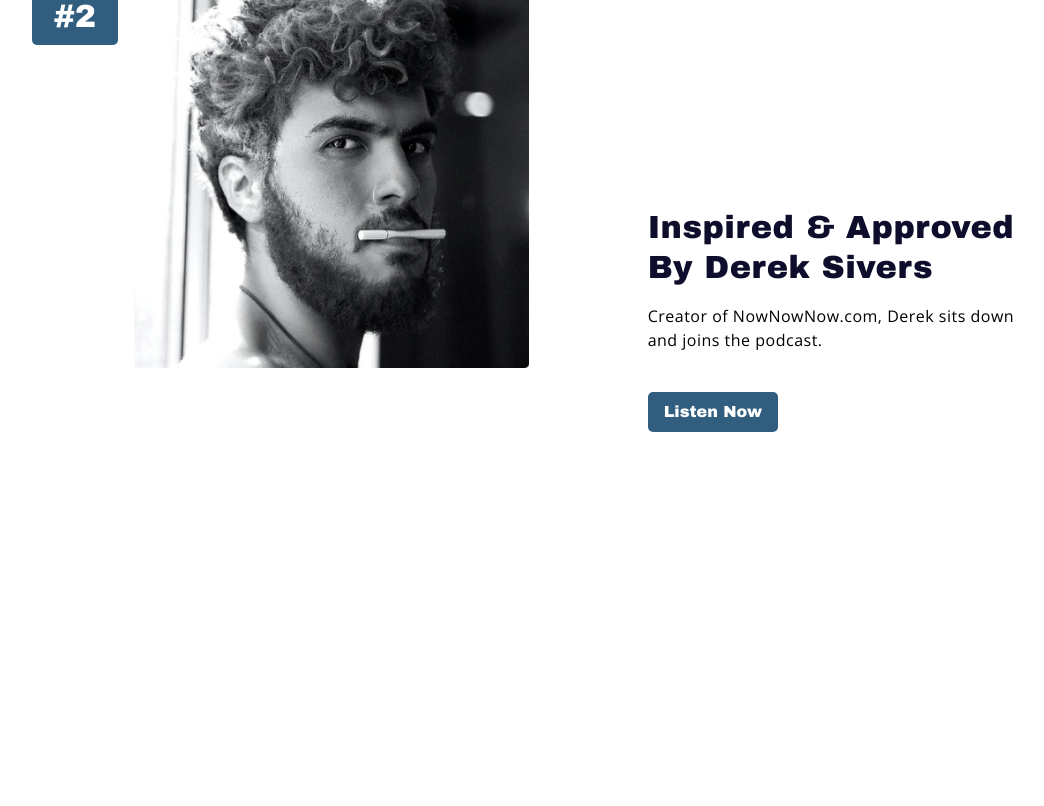
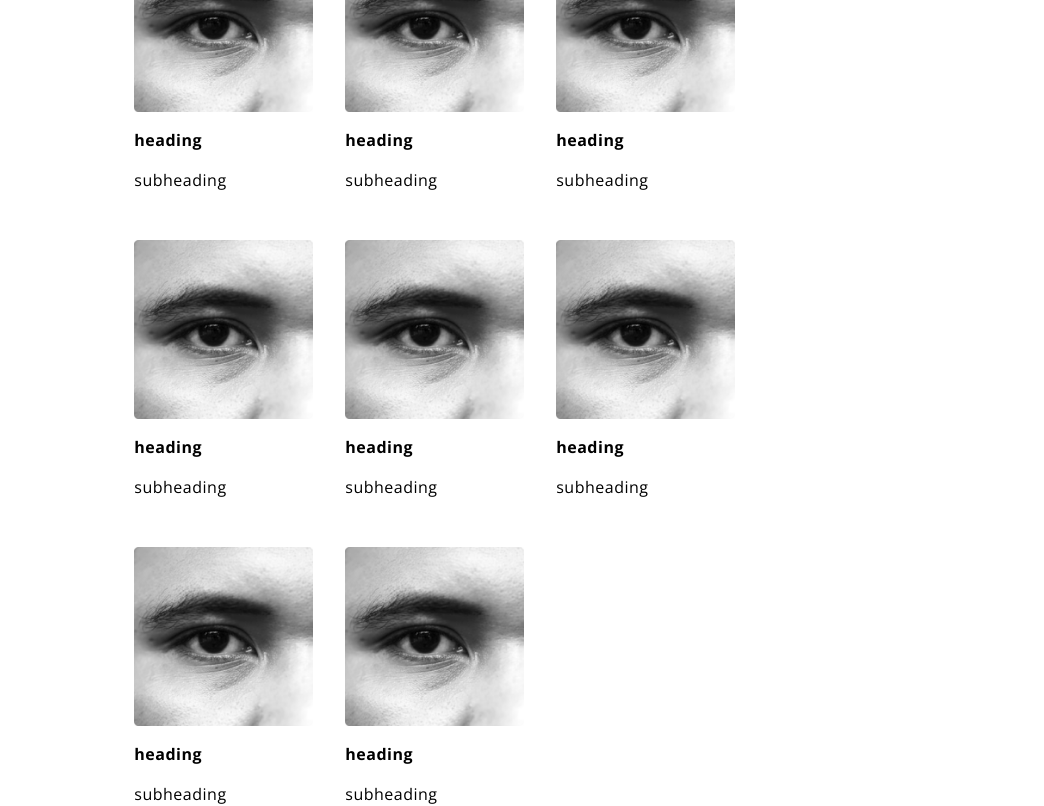
Before and after one commit to jaygal0/lcnnn, a Next.js app: page / in a window 1280 px wide. Shown: the part 2680-3486 px from the top of the page, without its empty margins (103-1147 px from the left). Before the commit the page ends 3240 px from the top, so only its background shows below. Built offline with nearby package versions, Linux system fonts and the light colour scheme; no server answers.

Commit message:
sorting out the episodes compnent still

```diff
--- a/components/Cards.js
+++ b/components/Cards.js
@@ -1,9 +1,35 @@
+import Image from 'next/image'
 import React from 'react'
 import styled from 'styled-components'
 
-const Cards = () => {
+const Wrapper = styled.div`
+  display: flex;
+  flex-direction: column;
+  width: calc(100% / 4.5);
+`
+const ImageWrapper = styled.div`
+  border-radius: ${({ theme }) => theme.borderRadius};
+  position: relative;
+  padding-bottom: 100%;
+  background: red;
+  margin-bottom: ${({ theme }) => theme.margin.small};
+`
+const Title = styled.p`
+  font-weight: bold;
+`
+const Subtitle = styled.p``
+
+const Cards = ({ image, title, subtitle }) => {
   // FIXME: Figure this out. How to set this up properly.
-  return <Wrapper></Wrapper>
+  return (
+    <Wrapper>
+      <ImageWrapper>
+        <Image src="/card.jpg" layout="fill" objectFit="cover" />
+      </ImageWrapper>
+      <Title>{title}</Title>
+      <Subtitle>{subtitle}</Subtitle>
+    </Wrapper>
+  )
 }
 
 export default Cards
--- a/components/Episodes.js
+++ b/components/Episodes.js
@@ -3,27 +3,39 @@ import styled from 'styled-components'
 import { Heading, SectionFlex } from '../styles'
 import AudioPlayer from './AudioPlayer'
 import ButtonMain from './ButtonMain'
+import Cards from './Cards'
 
 const PopularEpisodesWrapper = styled.div`
   display: flex;
   justify-content: space-between;
   align-items: center;
+  margin-bottom: ${({ theme }) => theme.margin.small};
 `
 const CardWrapper = styled.div`
   display: flex;
+  gap: 3.2rem;
+  flex-wrap: wrap;
 `
 
 const Episodes = ({ title, position }) => {
   return (
     <SectionFlex>
       <h2>latest episodes</h2>
-      <h2>latest episodes</h2>
       <AudioPlayer title={title} position={position} />
       <PopularEpisodesWrapper>
         <h2>popular episodes</h2>
         <ButtonMain btnLabel="view all" link="#" noMargin={true} />
       </PopularEpisodesWrapper>
-      <CardWrapper></CardWrapper>
+      <CardWrapper>
+        <Cards title="heading" subtitle="subheading" />
+        <Cards title="heading" subtitle="subheading" />
+        <Cards title="heading" subtitle="subheading" />
+        <Cards title="heading" subtitle="subheading" />
+        <Cards title="heading" subtitle="subheading" />
+        <Cards title="heading" subtitle="subheading" />
+        <Cards title="heading" subtitle="subheading" />
+        <Cards title="heading" subtitle="subheading" />
+      </CardWrapper>
     </SectionFlex>
   )
 }
--- a/components/ImageAndText.js
+++ b/components/ImageAndText.js
@@ -12,11 +12,11 @@ const TextWrapper = styled.div`
 `
 const ImageWrapper = styled.div`
   grid-column: 2 / span 4;
+  grid-row: 1;
+  border-radius: ${({ theme }) => theme.borderRadius};
   position: relative;
-  grid-row: 1;
+  padding-bottom: 100%;
   background: red;
-  border-radius: ${({ theme }) => theme.borderRadius};
-  padding-bottom: 100%;
 `
 
 const ImageAndText = ({
--- a/styles/index.js
+++ b/styles/index.js
@@ -21,6 +21,7 @@ export const SectionFlex = styled.section`
   height: min-content;
   display: flex;
   flex-direction: column;
+  margin-bottom: ${({ theme }) => theme.verticleRythmn.desktop};
 
   @media screen and (max-width: ${({ theme }) =>
       theme.breakPoint.phoneMedium}) {
```
Also changed, not shown: public/card.jpg (added), 1 other file (tests, documents, lock files or other folders).
